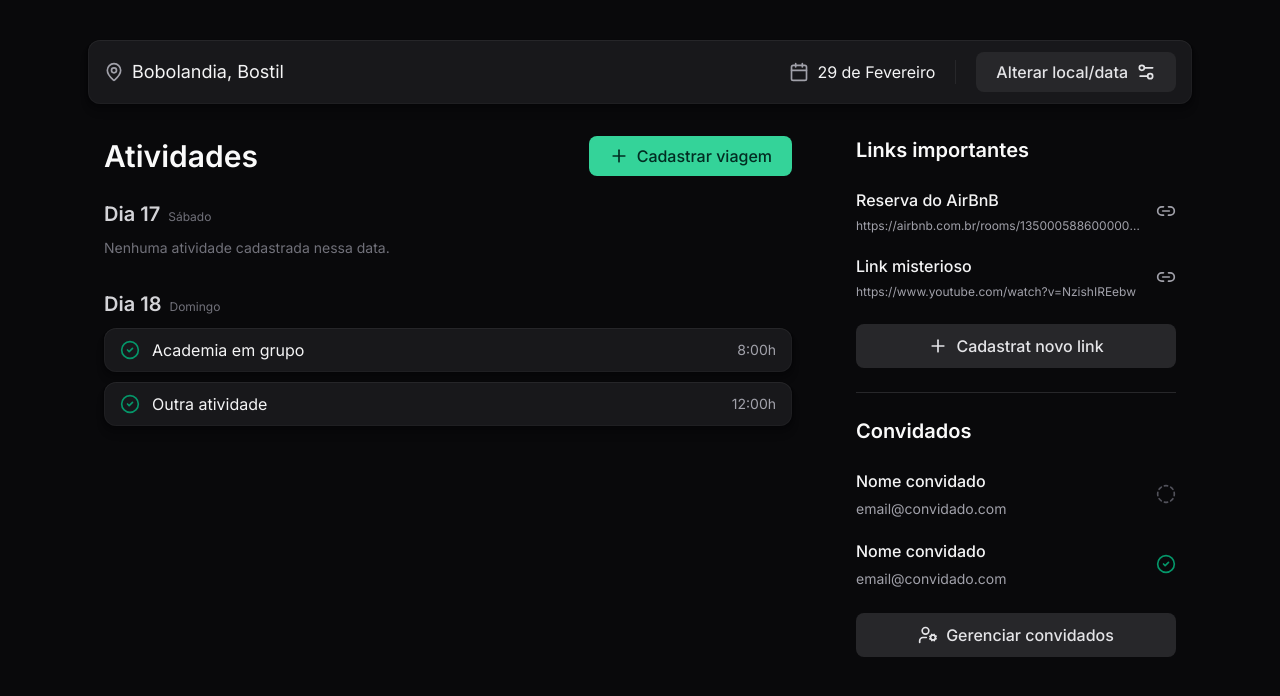
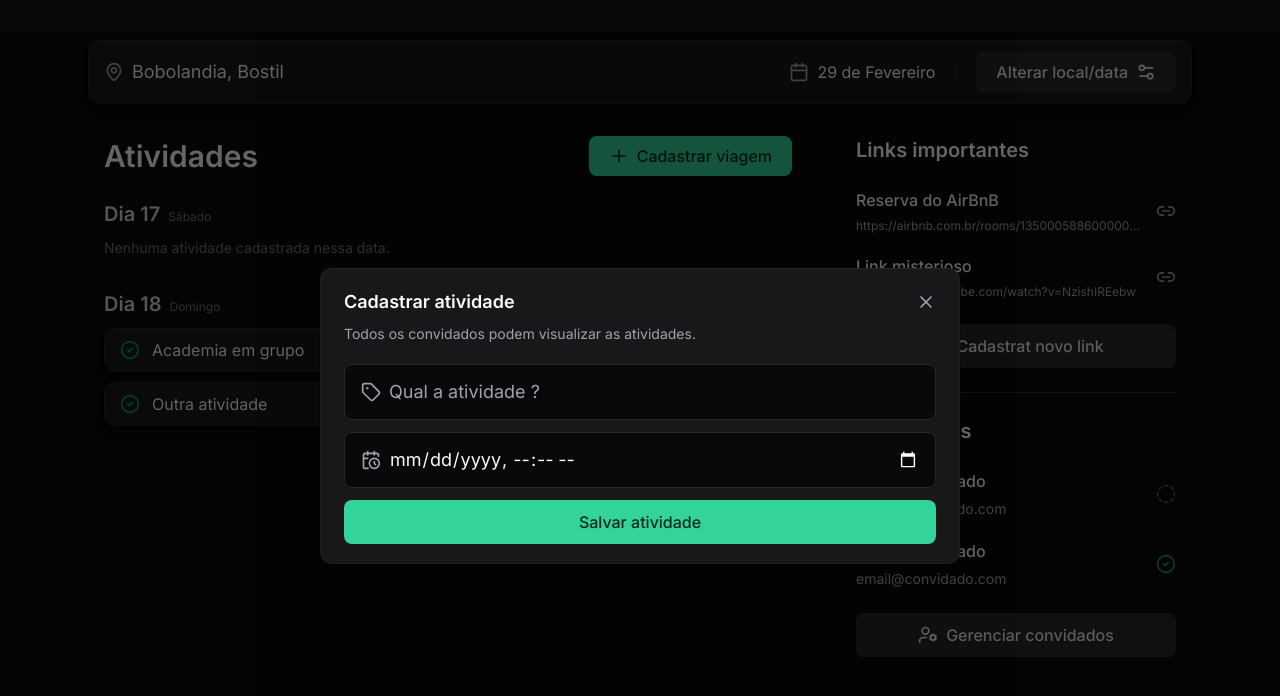
Before and after one commit to AlvaroDutra/Journey.react, a React (Vite) app: page /trip/1 in a window 1280 px wide. Both pictures are taken after a click on the button "Cadastrar viagem". Shown: the top 696 px of the page. Built offline with nearby package versions, Linux system fonts and the light colour scheme.

Commit message:
add janela para cadastrar atividade

```diff
--- a/src/index.css
+++ b/src/index.css
@@ -5,3 +5,7 @@
 * {
     min-width: 0;
 }
+
+input{
+    color-scheme: dark;
+}
--- a/src/pages/trips-details/index.tsx
+++ b/src/pages/trips-details/index.tsx
@@ -1,6 +1,18 @@
-import { Plus, Calendar, MapPin, Settings2, CircleCheck, Link2, UserCog, CircleDashed } from "lucide-react";
+import { Plus, Calendar, MapPin, Settings2, CircleCheck, Link2, UserCog, CircleDashed, X, Tag, CalendarClock } from "lucide-react";
+import { useState } from "react";
 
 export function TripsDetails(){
+    const [isCreateActivityModalOpen, setIsCreateActivityModalOpen] = useState(false)
+
+    function openCreateActivityModal(){
+        setIsCreateActivityModalOpen(true)
+    }
+
+    function closeCreateActivityModal(){
+        setIsCreateActivityModalOpen(false)
+    }
+
+
     return (
         <div className="max-w-6xl px-6 py-10 mx-auto space-y-8">
             <div className="px-4 h-16 rounded-xl bg-zinc-900 shadow-shape flex items-center justify-between">
@@ -29,7 +41,7 @@
                     <div className="flex items-center justify-between">
                         <h2 className="text-3xl font-semibold">Atividades</h2>
 
-                        <button className="bg-emerald-400 text-emerald-950 rounded-lg px-5 py-2 font-medium flex items-center gap-2 hover:bg-emerald-500">
+                        <button onClick={openCreateActivityModal} className="bg-emerald-400 text-emerald-950 rounded-lg px-5 py-2 font-medium flex items-center gap-2 hover:bg-emerald-500">
                             <Plus className='size-5 '/>
                             Cadastrar viagem
                         </button>
@@ -142,6 +154,44 @@
                 </div>
             </main>
 
+            {isCreateActivityModalOpen && (
+                <div className='fixed inset-0 bg-black/60 flex items-center justify-center'>
+                <div className='w-[640px] rounded-xl py-5 px-6 shadow-shape bg-zinc-900 space-y-5'>
+                  <div className='space-y-2'>
+                    <div className='flex items-center justify-between'>
+                      <h2 className='text-lg font-semibold'>
+                        Cadastrar atividade
+                      </h2>
+                        <button onClick={closeCreateActivityModal} type='button'>
+                          <X className='size-5 text-zinc-400'/>
+                        </button>
+                    </div>
+                    <p className='text-sm text-zinc-400'>
+                      Todos os convidados podem visualizar as atividades.
+                    </p>
+                  </div>
+
+                    <form className="space-y-3">
+                      <div className='h-14 px-4 bg-zinc-950 border border-zinc-800 rounded-lg flex items-center gap-2'>
+                        <Tag className='text-zinc-400 size-5'/>
+                        <input name='title' placeholder="Qual a atividade ?" className="bg-transparent text-lg placeholder-zinc-400 outline-none flex-1" />
+                      </div>
+
+                      <div className="flex items-center gap-2">
+                        <div className='h-14 flex-1 px-4 bg-zinc-950 border border-zinc-800 rounded-lg flex items-center gap-2'>
+                            <CalendarClock className='text-zinc-400 size-5'/>
+                            <input type="datetime-local" name='email' placeholder="Data e hora" className="bg-transparent text-lg placeholder-zinc-400 outline-none flex-1" />
+                        </div>
+                      </div>
+
+                      <button type='submit' className="bg-emerald-400 w-full justify-center text-emerald-950 rounded-lg px-5 h-11 font-medium flex items-center gap-2 hover:bg-emerald-500">
+                        Salvar atividade
+                      </button>
+                    </form>
+                  </div>
+              </div>
+            )}
+
         </div>
     )
 }
```
